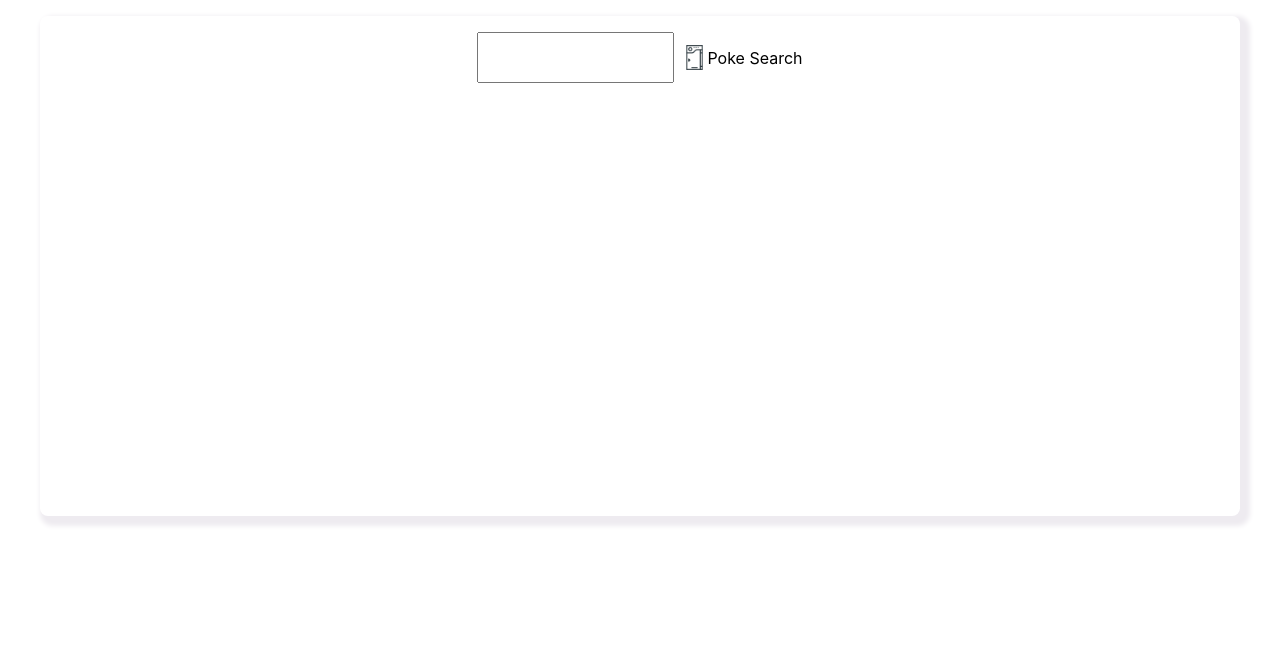
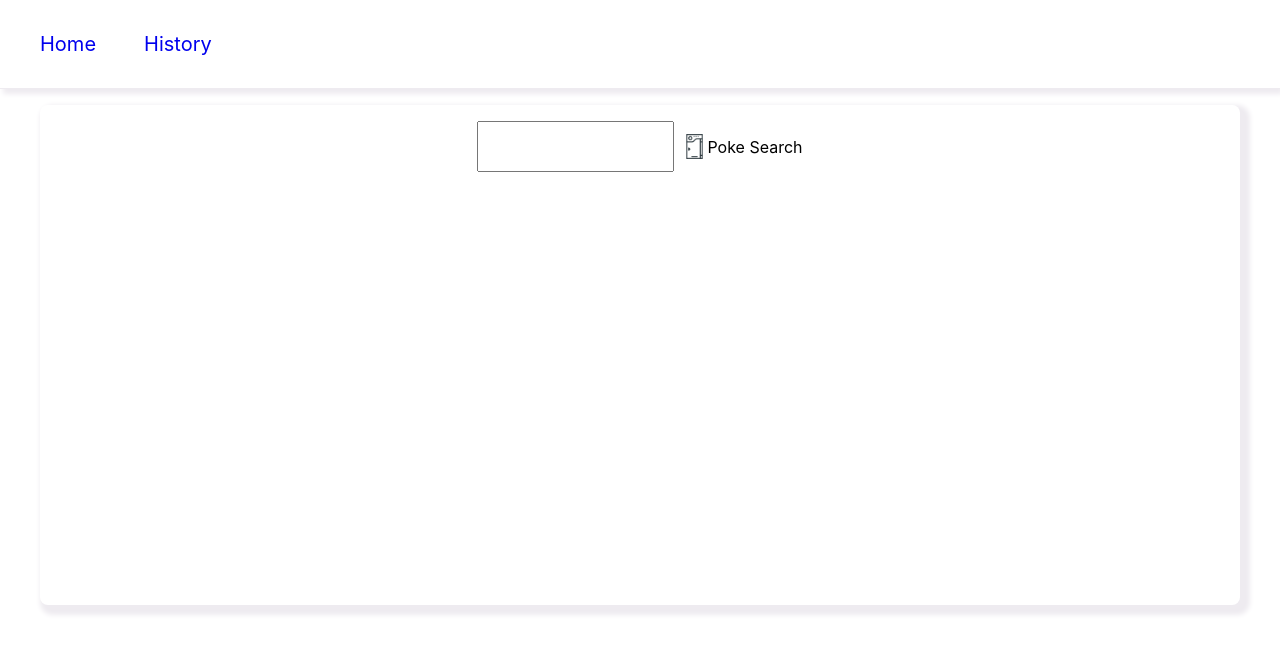
Before and after one commit to xCortez/prize-picks-pokedex, a React (Create React App) app: page / in a window 1280 px wide. Shown: the top 652 px of the page. Built offline with nearby package versions, Linux system fonts and the light colour scheme.

Commit message:
Adding react dom router + some new routing
* Adds new History path
* Adds Home path
* Adds navbar to easily navigate between the pages
* Adds a few more details to the pokemon card too (styling)

```diff
--- a/package.json
+++ b/package.json
@@ -13,6 +13,7 @@
     "axios": "^1.6.5",
     "react": "^18.2.0",
     "react-dom": "^18.2.0",
+    "react-router-dom": "^6.21.2",
     "react-scripts": "5.0.1",
     "styled-components": "^6.1.8",
     "swr": "^2.2.4",
--- a/src/App.tsx
+++ b/src/App.tsx
@@ -1,13 +1,21 @@
-import React, { useEffect, useState } from 'react';
+import { BrowserRouter as Router, Route, Routes } from 'react-router-dom';
 import './App.css';
-import CenteredPage from './components/surfaces/centered-page';
-import PokemonSearchForm from './components/forms/pokemon-search';
+import Home from './views/home';
+import History from './views/history';
+import Navbar from './components/navigation/navbar';
 
 function App() {
   return (
-    <CenteredPage>
-      <PokemonSearchForm />
-    </CenteredPage>
+    <>
+      <Router>
+        <Navbar />
+
+        <Routes>
+          <Route path="/" Component={Home} />
+          <Route path="/history" Component={History} />
+        </Routes>
+      </Router>
+    </>
   );
 }
 
--- /dev/null
+++ b/src/components/navigation/navbar/index.css.ts
@@ -0,0 +1,28 @@
+import styled from "styled-components";
+import palette from "../../../theme/palette";
+
+const StyledNavbar = styled.nav`
+  border-bottom: 1px solid ${palette.light};
+  box-shadow: 3px 5px 5px ${palette.light};
+  display: flex;
+  padding: 1rem;
+
+  & a {
+    border-radius: .5rem;
+    font-size: 1.25rem;
+    margin: .5rem;
+    padding: .5rem 1rem;
+    text-decoration: none;
+
+    &:hover {
+      background-color: ${palette.light};
+    }
+
+    &:active {
+      background-color: ${palette.gold};
+      color: ${palette.primary};
+    }
+  }
+`;
+
+export { StyledNavbar };
--- /dev/null
+++ b/src/components/navigation/navbar/index.tsx
@@ -0,0 +1,15 @@
+import { StyledNavbar } from "./index.css";
+import { Link } from 'react-router-dom';
+
+export default function Navbar() {
+  return (
+    <StyledNavbar>
+      <Link to="/">
+        Home
+      </Link>
+      <Link to={'/history'}>
+        History
+      </Link>
+    </StyledNavbar>
+  );
+}
--- a/src/components/surfaces/card/pokemon-card/index.css.ts
+++ b/src/components/surfaces/card/pokemon-card/index.css.ts
@@ -1,19 +1,30 @@
 import styled from "styled-components";
+import palette from "../../../../theme/palette";
 
 const AvatarAndContent = styled.div`
+  align-items: center;
   display: flex;
-  align-items: center;
 `;
 
 const ContentColumn = styled.span`
+  align-self: flex-start;
   display:flex;
   flex-flow: column;
   margin: 1rem;
-  align-self: flex-start;
 `;
 
 const Stat = styled.span`
   display: contents;
+`;
+
+const Stats = styled.span`
+  background-color: ${palette.light};
+  border: 0.5px solid ${palette.primary};
+  display: flex;
+  flex-wrap: wrap;
+  justify-content: space-evenly;
+  margin-bottom: 1rem;
+  padding: 1rem;
 `;
 
 const Footer = styled.div`
@@ -26,6 +37,17 @@ const CardWrapper = styled.div`
   padding: 0 2rem;
 `
 
-const Identifier = styled.p``
+const Identifier = styled.p`
+  font-size: .80rem;
+  margin: 0.25rem;
+`
 
-export { AvatarAndContent, CardWrapper, Stat, Footer, ContentColumn, Identifier};
+export {
+  AvatarAndContent,
+  CardWrapper,
+  Stat,
+  Footer,
+  ContentColumn,
+  Identifier,
+  Stats
+};
--- a/src/components/surfaces/card/pokemon-card/index.tsx
+++ b/src/components/surfaces/card/pokemon-card/index.tsx
@@ -2,7 +2,13 @@ import React from 'react';
 import Card from '..';
 import { Pokemon } from '../../../../api/pokemon/schema';
 import Avatar from '../../../data-display/avatar';
-import { AvatarAndContent, CardWrapper, Footer, ContentColumn, Identifier, Stat } from './index.css';
+import { AvatarAndContent, CardWrapper, Footer, ContentColumn, Identifier, Stat, Stats } from './index.css';
+
+function IdentifierTreatment({ label, value }: { label: string, value: React.ReactNode }) {
+  const titleizedLabel = label[0].toUpperCase() + label.substring(1);
+
+  return <Identifier><strong>{titleizedLabel}</strong>: {value}</Identifier>
+}
 
 export default function PokemonCard({ pokemonData }: { pokemonData:  Pokemon }) {
   const abilities = pokemonData.abilities.map((ability) => ability.ability.name ).join(', ');
@@ -16,32 +22,31 @@ export default function PokemonCard({ pokemonData }: { pokemonData:  Pokemon })
           <AvatarAndContent>
             <Avatar imageSrc={pokemonData.sprites.front_default} />
             <ContentColumn>
-              <Identifier>id: {pokemonData.id}</Identifier>
-              <Identifier>Name: {pokemonData.name}</Identifier>
-              <Identifier>Height: {pokemonData.height}</Identifier>
-              <Identifier>Weight: {pokemonData.weight}</Identifier>
+              <IdentifierTreatment label="id" value={pokemonData.id} />
+              <IdentifierTreatment label="name" value={pokemonData.name} />
+              <IdentifierTreatment label="height" value={pokemonData.height} />
+              <IdentifierTreatment label="weight" value={pokemonData.weight} />
             </ContentColumn>
             <ContentColumn>
-              <Identifier>Abilities: {abilities}</Identifier>
-              <Identifier>Types: {types}</Identifier>
-              <Identifier>base experience: {pokemonData.base_experience}</Identifier>
+              <IdentifierTreatment label="abilities" value={abilities} />
+              <IdentifierTreatment label="types" value={types} />
+              <IdentifierTreatment label="base experience" value={pokemonData.base_experience} />
             </ContentColumn>
           </AvatarAndContent>
 
           <Footer>
+            <Stats>
               {pokemonData.stats.map(
-              (stat, i) => {
-                const breakEvery3 = i > 0 && i % 3 === 0  ? <br /> : <></>;
-
+                (stat) => {
                   return (
                     <Stat>
-                    {`${stat.stat.name}: ${stat.base_stat} `}
-                    {breakEvery3}
+                      <IdentifierTreatment label={stat.stat.name} value={stat.base_stat} />
                     </Stat>
                   )
                 }
               )}
-            <Identifier>Game versions present in: {gameVersions}</Identifier>
+            </Stats>
+            <IdentifierTreatment label="Game versions present in" value={gameVersions} />
           </Footer>
         </CardWrapper>
       </Card>
--- /dev/null
+++ b/src/views/history/index.tsx
@@ -0,0 +1,10 @@
+import React from 'react';
+import CenteredPage from '../../components/surfaces/centered-page';
+
+export default function History() {
+  return (
+    <CenteredPage>
+      History
+    </CenteredPage>
+  )
+}
--- /dev/null
+++ b/src/views/home/index.tsx
@@ -0,0 +1,10 @@
+import PokemonSearchForm from "../../components/forms/pokemon-search";
+import CenteredPage from "../../components/surfaces/centered-page";
+
+export default function Home() {
+  return (
+    <CenteredPage>
+      <PokemonSearchForm />
+    </CenteredPage>
+  );
+}
```
Also changed, not shown: 1 other file (tests, documents, lock files or other folders). Lines whose indentation alone changed are shown as unchanged.
